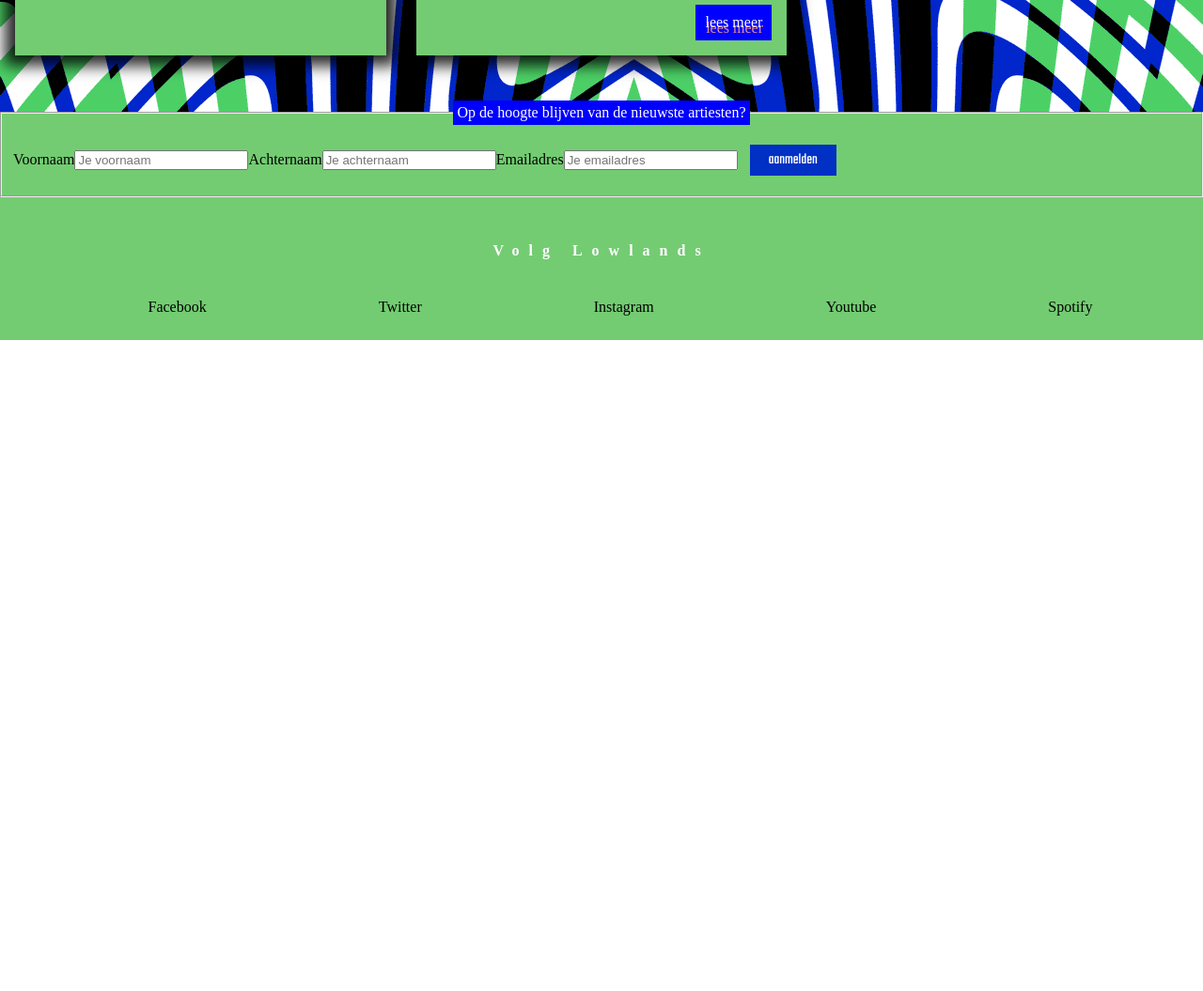
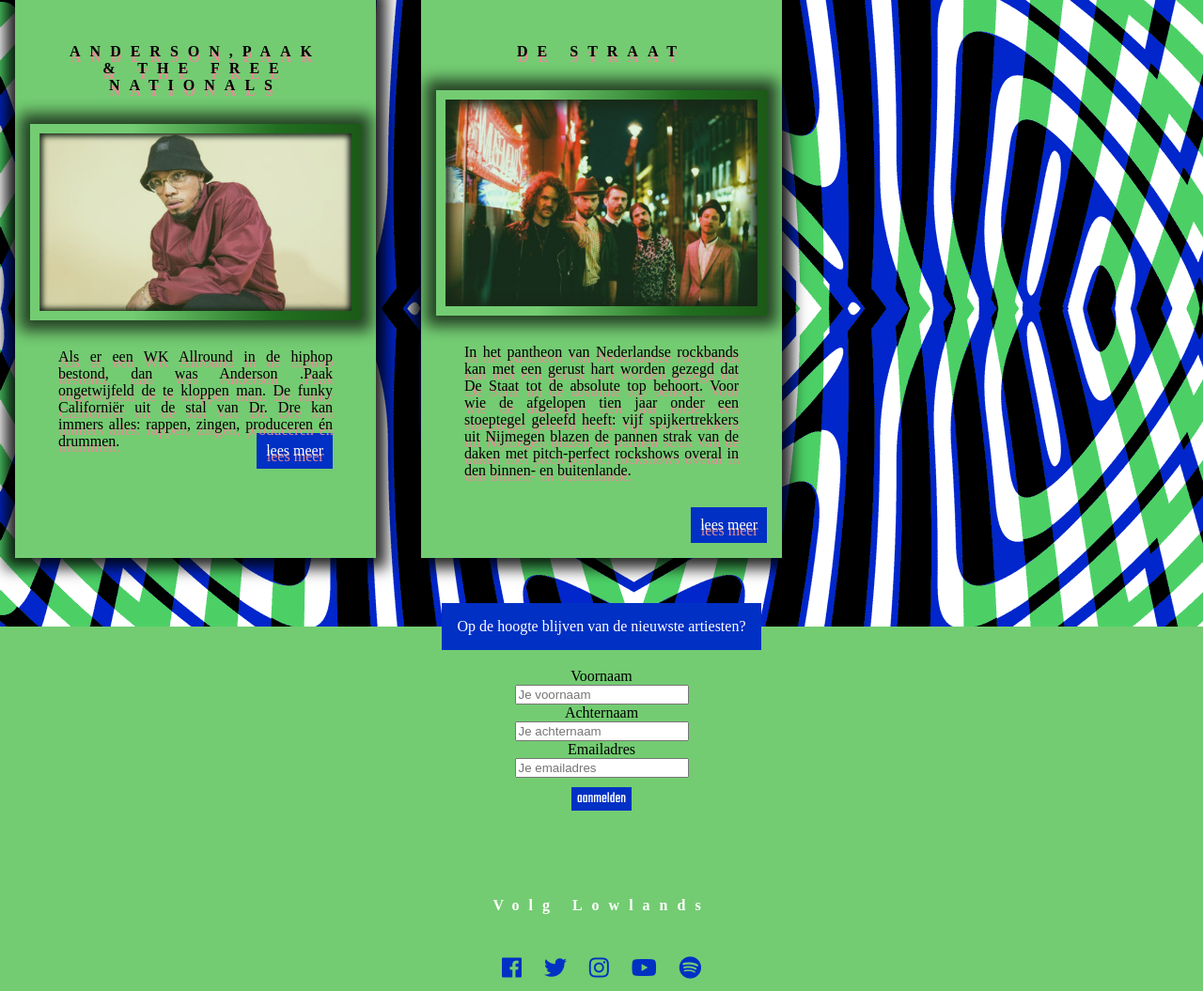
Before and after one commit to veravisser/Front-end-development, a plain HTML site: page index.html in a window 1280 px wide. Shown: the part 1739-2794 px from the top of the page at 94% size. Before the commit the page ends 2101 px from the top, so only its background shows below. Drawn offline with Linux system fonts and the light colour scheme.

Commit message:
Add files via upload

```diff
--- a/index.html
+++ b/index.html
@@ -1,6 +1,6 @@
 <!DOCTYPE html>
 <html lang="nl" dir="ltr">
-
+<!-- Alle informatie van de site Lowlands https://lowlands.nl/ -->
 <head>
 	<meta charset="utf-8">
 	<title>Remake LowLands</title>
@@ -32,7 +32,7 @@
 				<li><a href="#">Green en Clean</a></li>
 				<li><a href="#">Over Lowlands</a></li>
 
-			<label for="chk" class="hide-menu-btn">
+				<label for="chk" class="hide-menu-btn">
 					<i class="fas fa-times"></i>
 				</label>
 			</ul>
@@ -159,7 +159,7 @@
 				<label for="Email">Emailadres</label>
 				<input type="Email" name="Email" id="Email" placeholder="Je emailadres" required>
 
-				<button id="aanmelden" type="submit" name="Submit" >aanmelden</button>
+				<button id="aanmelden" type="submit" name="Submit">aanmelden</button>
 
 				<p id="hoogte"> Je bent aangemeld en blijft nu op de hoogte van welke artiesten er allemaal komen optreden!</p>
 			</fieldset>
@@ -167,23 +167,28 @@
 
 		</form>
 	</main>
-
+<!-- bron icoontjes https://fontawesome.com/ -->
 	<footer>
 
 		<div class="socialmedia">
 			<h3> Volg Lowlands</h3>
 
-			<ul class="social">
+			<a class="social" href="https://www.facebook.com/LowlandsFest" target="_blank">
+				<i class="fab fa-facebook"></i></a>
 
-				<li> <a class="socialmedia" href="https://www.facebook.com/LowlandsFest" target="_blank">Facebook</a></li>
-				<li> <a class="socialmedia" href="https://twitter.com/Rapid_Razor_Bob" target="_blank">Twitter</a></li>
-				<li> <a class="socialmedia" href="https://www.instagram.com/lowlands_fest/" target="_blank">Instagram</a></li>
-				<li> <a class="socialmedia" href="https://www.youtube.com/user/twentyonepilots" target="_blank">Youtube</a></li>
-				<li> <a class="socialmedia" href="https://open.spotify.com/user/lowlands_festival" target="_blank">Spotify</a></li>
+			<a class="social" href="https://twitter.com/Rapid_Razor_Bob" target="_blank">
+				<i class="fab fa-twitter"></i></a>
 
-			</ul>
+			<a class="social" href="https://www.instagram.com/lowlands_fest/" target="_blank">
+				<i class="fab fa-instagram"></i></a>
+			<a class="social" href="https://www.youtube.com/user/twentyonepilots" target="_blank">
+				<i class="fab fa-youtube"></i></a>
+			<a class="social" href="https://open.spotify.com/user/lowlands_festival" target="_blank">
+				<i class="fab fa-spotify"></i></a>
 
 		</div>
+
+
 
 	</footer>
 	<script src="script.js"></script>
--- a/style.css
+++ b/style.css
@@ -1,6 +1,6 @@
 * {
 	box-sizing: border-box;
-	margin: auto;ß
+	margin: auto;
 	font-family: 'Teko'sans-serif;
 
 }
@@ -61,15 +61,13 @@ header {
 
 }
 
-.artiesten {
-	display: grid;
-	grid-template-columns: repeat(auto-fit, minmax(350px, 1fr))
-}
+
+
+
 
 article {
-
 	margin: 3em 1em;
-	padding: 1em ;
+	padding: 1em;
 	background-color: #73CC72;
 	box-shadow: 0 0 15px 11px rgba(0, 0, 0, .85);
 	border-image: url(images/2deachtergrond.png);
@@ -173,16 +171,16 @@ article {
 		text-shadow: -9px 4px 0px teal;
 	}
 }
-}
 
 
 
 
 
-.intro {
+
+p {
 	margin: 1em;
 	font-size: 1em;
-	padding-top: 10px;
+	padding: 20px;
 
 
 }
@@ -194,21 +192,13 @@ article {
 	text-align: center;
 	color: white;
 	padding: 10px;
-	background-color: blue;
+	background-color: #0030C4;
 	text-decoration: none;
 
 }
 
 .leesmeer:hover {
 	transform: rotate(15deg) skewX(45deg);
-
-}
-
-.socialmedia {
-	background-color: #73CC72;
-	text-decoration: none;
-	color: #fff;
-	justify-content: center;
 
 }
 
@@ -236,10 +226,16 @@ https://tympanus.net/codrops/2012/05/22/creating-an-animated-3d-bouncing-ball-wi
 		transform: translateY(0);
 	}
 }
+.artiesten {/* grid-template-columns: repeat(auto-fit, minmax(350px, 1fr))*/
+	display: grid;
+	grid-template-columns: 1fr 1fr 1fr;
+  grid-gap:1em;
+
+}
 
 
 section h2 {
-	grid-column: 1/-1;
+	grid-column: 1 / -1;
 	margin: 1em;
 	justify-content: center;
 	text-align: center;
@@ -296,31 +292,33 @@ img {
 	display: block;
 	margin-left: auto;
 	margin-right: auto;
-	max-height: 200px;
-	max-width: 200px;
+	padding: 10px;
+	width: 100%;
 
-	border: 1px solid #999;
 	opacity: 0.8;
-
+	background: rgb(115, 204, 114);
+	background: linear-gradient(90deg, rgba(115, 204, 114, 1) 31%, rgba(13, 88, 12, 1) 75%, rgba(7, 61, 2, 1) 100%);
 	box-shadow: 0 0 15px 11px rgba(0, 0, 0, .85);
 }
-img band {
+
+
+
+img:hover {
+	background: rgb(0, 48, 196);
+	background: linear-gradient(90deg, rgba(0, 48, 196, 1) 27%, rgba(1, 34, 138, 1) 75%, rgba(1, 22, 89, 1) 100%);
+
+	opacity: 1.0;
+
+}
+
+.band {
 	display: block;
 	margin-left: auto;
 	margin-right: auto;
-	max-height: 100px;
-
+	max-height: 200px;
 	border: 1px solid #999;
-	opacity: 0.8;
-
+	opacity: 1.0;
 	box-shadow: 0 0 15px 11px rgba(0, 0, 0, .85);
-}
-
-img:hover {
-
-	background: #0030C4;
-	opacity: 1.0;
-
 }
 
 img:active {
@@ -340,63 +338,15 @@ img:active {
 
 .menu li {
 	list-style: none;
+
 }
 
 .menu a {
 	color: #fff;
-
-
+	text-decoration: none;
 	text-transform: capitalize;
-
 	padding: 10px 10px;
 	transition: 0.4s;
-}
-
-.hoogteblijven {
-	display: flex;
-	flex-direction: row;
-	justify-content: center;
-}
-iframe{
-}
-a:link,
-a:visited {
-
-	color: white;
-	text-decoration: none;
-}
-
-.socialmedia:link,
-.socialmedia:visited {
-
-	color: black;
-	text-decoration: none;
-}
-
-.socialmedia {
-	background-color: #73CC72;
-	text-decoration: none;
-	color: #fff;
-	justify-content: center;
-	padding: 1em;
-
-}
-
-ul.social {
-	list-style: none;
-	background-color: #73CC72;
-	margin: 10px;
-	display: flex;
-	flex-direction: row;
-	justify-content: space-around;
-}
-
-.social a:hover,
-.social a:focus,
-.social a:active {
-
-	color: #FFFFFF;
-	font-weight: bold;
 }
 
 
@@ -453,57 +403,23 @@ p {
 	margin: 10px;
 }
 
-#hoogte{
-	opacity: 0;
-}
-
-#hoogte.weergeven{
-	opacity: 1;
-	position: relative;
-		display: flex;
-	flex-direction: row;
-	justify-content: center;
 
 
 
-}
-
-
-/* little red number inside header of page */
+/* code opdracht vul hartjeshttps://codepen.io/rouws/pen/VwwgKjE  */
 #filter {
 	font-size: 1em;
-	background: ;
 	color: black;
 	border-radius: 50%;
-
 	text-align: center;
 	position: absolute;
-
 	transition: .5s;
-	/* STEP 1 - set opacity to 0 to make little red number invisible */
 	opacity: 0;
 }
 
 #filter.visible {
-	/* STEP 2 - set opacity back to 1 to make little red number visible again */
-	/* you will use the "visible" css class in your .js */
 	opacity: 1;
 	position: relative;
-}
-
-button {
-	font-family: 'Teko';
-	font-size: 1em;
-	margin-left: 13px;
-	border: none;
-	background: #0030C4;
-	color: white;
-	padding: 5px 20px;
-
-	box-shadow: 2px 2px 2px 2px #73CC72;
-}
-
-
 }
 
 .hoogteblijven {
@@ -517,27 +433,105 @@ button {
 	background: #73CC72;
 }
 
+#hoogte {
+	opacity: 0;
+}
+
+#hoogte.weergeven {
+	opacity: 1;
+	display: block;
+	position: relative;
+	display: flex;
+	flex-direction: row;
+	justify-content: center;
+}
+
+#aanmelden {
+	font-family: 'Teko';
+	font-size: 1em;
+	margin-top: 10px;
+	border: none;
+	background: #0030C4;
+	color: white;
+	box-shadow: 2px 2px 2px 2px #73CC72;
+	transition: width 1s ease-in, height 1s ease-out 1s;
+
+}
+
+#aanmelden:hover {
+
+	width: 8em;
+	height: 3em;
+}
+
+
+
+
+#button {
+	font-family: 'Teko';
+	font-size: 1em;
+	margin-left: 13px;
+	border: none;
+	background: #0030C4;
+	color: white;
+	padding: 5px 20px;
+	box-shadow: 2px 2px 2px 2px #73CC72;
+}
+
+
+
+.socialmedia {
+	background-color: #73CC72;
+	color: #fff;
+	text-align: center;
+	margin-top: -50px;
+
+
+}
+
+.social {
+	width: 90px;
+	height: 90px;
+	margin: 10px;
+	color: #0030C4;
+
+
+}
+
+.social i {
+	line-height: 50px;
+	font-size: 1.5em;
+	transition: 0.5s linear;
+
+}
+
+.social:hover i {
+	transform: scale(1.5);
+	color: white;
+}
+
+
+
 fieldset {
 	display: block;
 	text-align: center;
-	padding-top: 0.35em;
+	padding-top: 1em;
 	padding-bottom: 0.625em;
 	background-color: #73CC72;
 
 }
 
 legend {
-	background-color: blue;
+	background-color: #0030C4;
 	color: white;
 	border-radius: 0;
 	margin-bottom: 3px;
-	padding: 4px;
+	padding: 1em;
 }
 
 
 #bandleden {
 	margin: 2em;
-	display: flex;
 	display: flex;
 	flex-direction: row;
 	justify-content: center;
@@ -547,7 +541,9 @@ legend {
 
 figure {
 	float: right;
-	width:100%;
+	width: 100%;
+	margin-left: auto;
+	margin-right: auto;
 	border: thin silver solid;
 	margin: 0.5em;
 	padding: 0.5em;
@@ -559,11 +555,6 @@ figcaption {
 	padding: inherit;
 
 }
-
-figure, img{
-
-}
-
 
 
 
@@ -650,29 +641,23 @@ figure, img{
 		line-height: 70px;
 	}
 
-	.hoogteblijven {
-		display: flex;
-		flex-direction: column;
-		justify-content: center;
-	}
-
 	img {
-
 		opacity: 1;
 	}
 
 
-/*
+	/*
 https://developer.mozilla.org/en-US/docs/Web/CSS/@media/prefers-reduced-motion
 	https://developers.google.com/web/updates/2019/03/prefers-reduced-motion	 */
 }
+
 @media (prefers-reduced-motion:reduce) {
-  article {
-    animation: none;
-	  color: black;
-  }
+	article {
+		animation: none;
+		color: black;
+	}
 
-	h1{
+	h1 {
 		animation: none;
 	}
 
```
Also changed, not shown: detail.html (+22 -23 lines).
